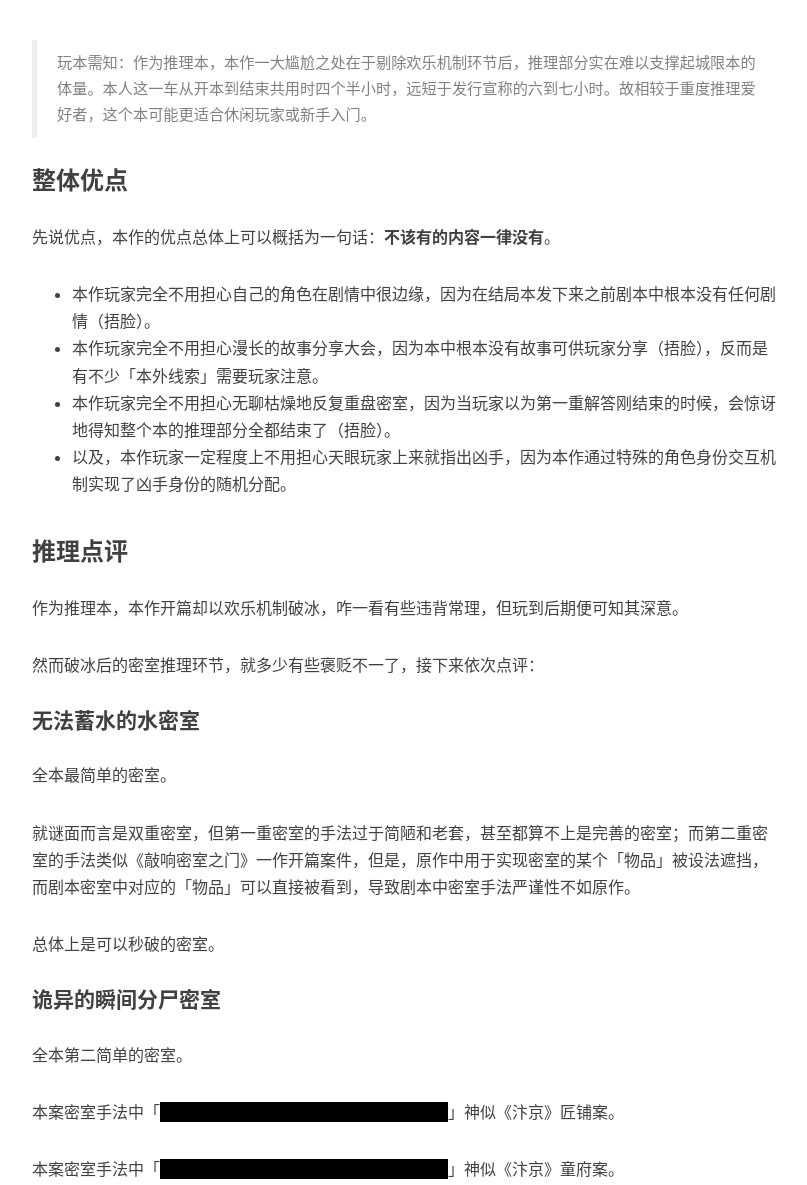
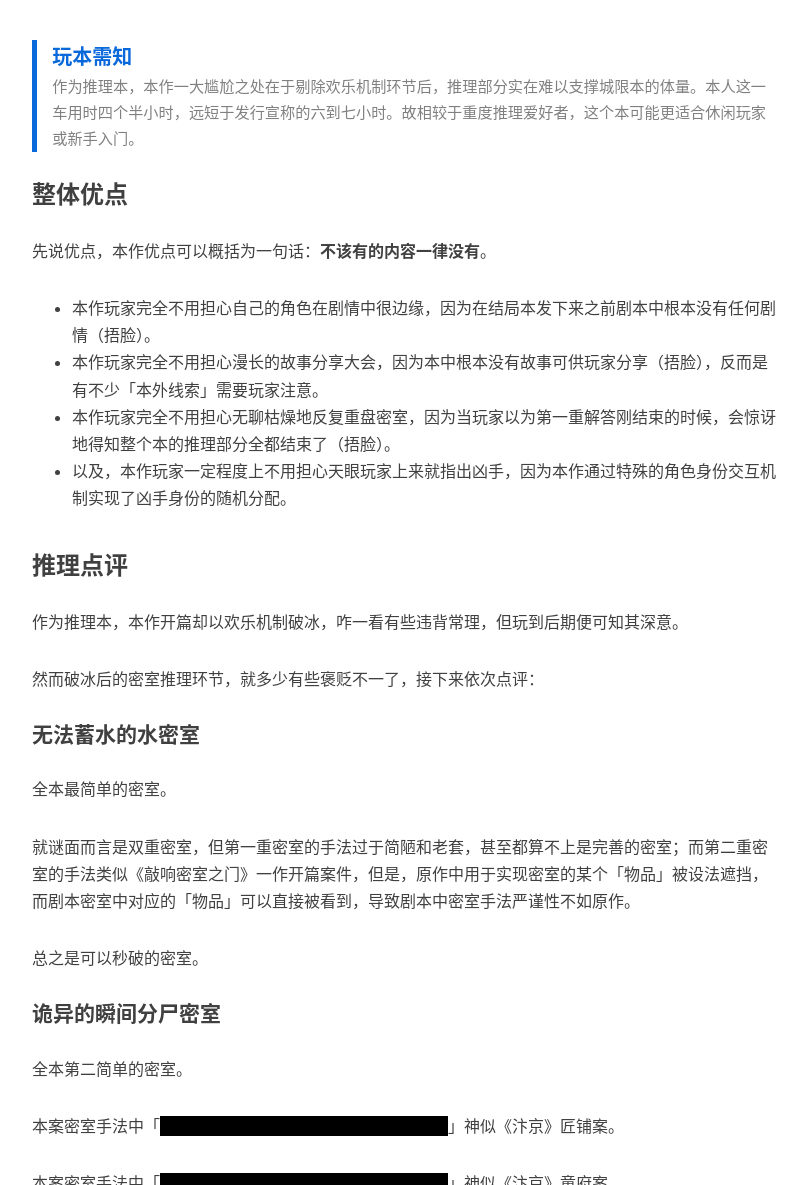
Before and after one commit to mysteryreview/mysteryreview.github.io, a Jekyll site: the page built from _posts/2024-10-31-谎谎而终.md, in a window 1280 px wide and 1400 px high, scrolled down 302 px. Shown: the part 215-1400 px from the top of the window, without its empty margins (233-1040 px from the left). Built offline with Jekyll 4.4.1, drawn with Linux system fonts in a browser that asks for light colours; nearby versions of some CDN libraries; comment, search, counter and statistics services are not loaded; some of the changed text lies outside the part shown.

Commit message:
Update 2024-10-31-谎谎而终.md

```diff
--- a/_posts/2024-10-31-谎谎而终.md
+++ b/_posts/2024-10-31-谎谎而终.md
@@ -12,11 +12,14 @@ tags:
             - 密室推理
 ---
 
-> 玩本需知：作为推理本，本作一大尴尬之处在于剔除欢乐机制环节后，推理部分实在难以支撑起城限本的体量。本人这一车从开本到结束共用时四个半小时，远短于发行宣称的六到七小时。故相较于重度推理爱好者，这个本可能更适合休闲玩家或新手入门。
+<blockquote style="border-left-color: rgb(9, 105, 218); padding: 0px 1em; margin-bottom: 16px;">
+<p style="color: rgb(9, 105, 218); font-size: 2rem; font-weight: bold;">玩本需知</p>
+<p>作为推理本，本作一大尴尬之处在于剔除欢乐机制环节后，推理部分实在难以支撑城限本的体量。本人这一车用时四个半小时，远短于发行宣称的六到七小时。故相较于重度推理爱好者，这个本可能更适合休闲玩家或新手入门。</p>
+</blockquote>
 
 ### 整体优点
 
-先说优点，本作的优点总体上可以概括为一句话：**不该有的内容一律没有**。
+先说优点，本作优点可以概括为一句话：**不该有的内容一律没有**。
 
 * 本作玩家完全不用担心自己的角色在剧情中很边缘，因为在结局本发下来之前剧本中根本没有任何剧情（捂脸）。
 * 本作玩家完全不用担心漫长的故事分享大会，因为本中根本没有故事可供玩家分享（捂脸），反而是有不少「本外线索」需要玩家注意。
@@ -35,7 +38,7 @@ tags:
 
 就谜面而言是双重密室，但第一重密室的手法过于简陋和老套，甚至都算不上是完善的密室；而第二重密室的手法类似《敲响密室之门》一作开篇案件，但是，原作中用于实现密室的某个「物品」被设法遮挡，而剧本密室中对应的「物品」可以直接被看到，导致剧本中密室手法严谨性不如原作。
 
-总体上是可以秒破的密室。
+总之是可以秒破的密室。
 
 #### 诡异的瞬间分尸密室
 
@@ -47,7 +50,7 @@ tags:
 
 看上去多少有些过度「致敬」了……（捂脸）
 
-总体上是可以秒破的密室。
+总之是可以秒破的密室。
 
 #### 相守之地的密室
 
@@ -55,7 +58,7 @@ tags:
 
 该密室形成条件与《弹丸论破・雾切》天秤座案高度相似，但呈现出的观感却差得远了。首先，原作中出现某个诡异的平衡装置正好呼应了「天秤座女子学院」这一原作背景，而剧本中本案出现的类似机械装置在剧本剧情中毫无呼应。其次，原作中明确设定凶手不能杀无关人士，所以主角才敢于冲向持械凶手，完成了密室形成的必要条件。反观剧本中相似的行为背后理由十分牵强，纯粹只是赌命。
 
-总体上是可以秒破的密室。
+总之是可以秒破的密室。
 
 #### 四方阁的密室
 
@@ -65,7 +68,7 @@ tags:
 
 本案亦是全本文字阅读量最大的密室，不算图片都有两大页文本。但博主至今难以理解的是，本案以如此大量篇幅描述其建筑设定，核诡却仅仅是类似名侦探柯南４４０集《推理魔术》那样的障眼法，未免小题大作。
 
-总体上是对上脑洞就能秒破的密室。
+总之是对上脑洞就能秒破的密室。
 
 #### 无法突破的火密室
 
@@ -73,7 +76,7 @@ tags:
 
 一般来讲，对重力的感知也算是人体知觉的一部分。本案中的重要角色能感知温度变化，却不能感知重力，多少有些牵强。既然本案都开始玩设定了，对于重力的处理不妨学习一下隔壁《立方馆》。顺带一提，曾有剧评称《立方馆》「有一个密室必须假定门的厚度为零才有可能实现」，该评价同样适用于本案密室，否则如何解释本案某角色近距离都看不出厚度区别。至于连《十字馆》都得甘拜下风的超强力胶带，不知如此逆天的粘性和抗形变强度，凶手在前几案得有多大力气才能徒手撕下胶带。
 
-总体上是对上脑洞就能秒破的密室。
+总之是对上脑洞就能秒破的密室。
 
 #### 完全悖论的双重密室
 
@@ -81,7 +84,7 @@ tags:
 
 本案中密室初现的手法称得上是整部作品推理部分的精华，该密室形式上与《诡计患者》某一案有些许相似，但解答思路却截然不同。寥寥数条细节设定被利用到极致，整体上精巧而不失简练。只可惜密室再现的手法又落入了《娜美娅》《猫岛》等作品的老套路，有画蛇添足之嫌。
 
-总体上是唯一不能秒破的密室。
+总之是唯一不能秒破的密室。
 
 点评完六个密室后，不得不提剧本中所有密室案共有的杠点——「精确性」。每一案都要求特定物体的长度或厚度必须做到极其精准，但凡有个几毫米的误差都会导致密室直接穿帮。但在剧本设定下凶手手上的材料和工具异常简陋，如何在有限的时间内把关键物品加工到如此精细无疑是个难题。
 
```
